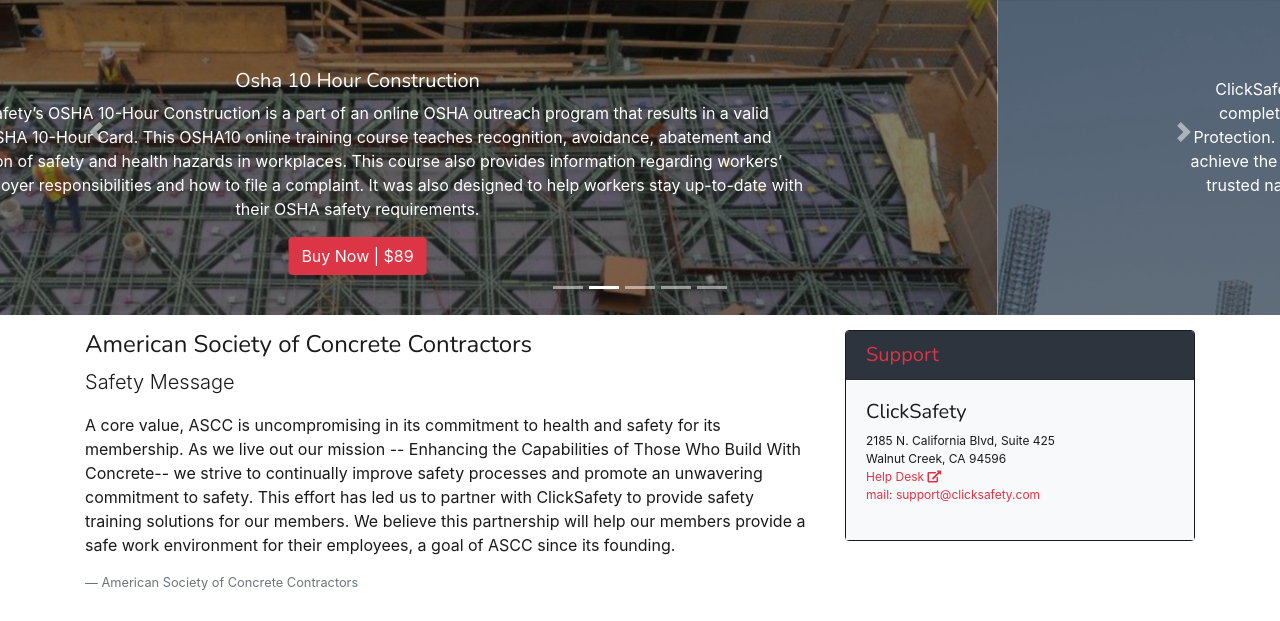
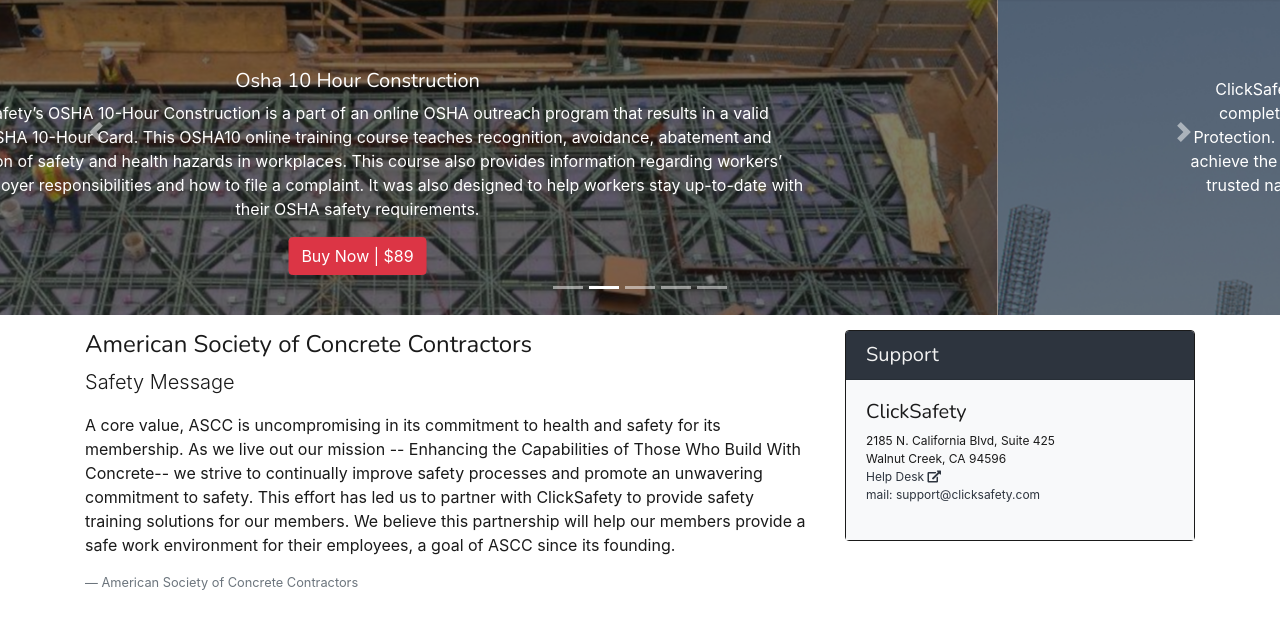
Before and after one commit to Daniel-Alegria/ascc, a website: page index.html in a window 1280 px wide. Shown: the part 126-747 px from the top of the page. Drawn offline with nearby package versions, Linux system fonts and the light colour scheme.

Commit message:
Changed support header color to white

```diff
--- a/scss/_content.scss
+++ b/scss/_content.scss
@@ -18,11 +18,11 @@
   }
   .card-header {
     background-color: $support-header-bg;
-    color: $light-red;
+    color: $gray-200;
     a {
-      color: $light-red !important;
+      color: $gray-200 !important;
       &:hover {
-        color: darken($light-red, 10%);
+        color: darken($gray-200, 10%);
       }
     }
   }
--- a/scss/_variables.scss
+++ b/scss/_variables.scss
@@ -2,6 +2,7 @@
 // ----------
 
 // Color System
+$dark-blue: #205779;
 $blue: #007bff;
 $light-blue: #5aa0c1;
 $dark-blue: #2d343e;
@@ -111,7 +112,7 @@
 $support-border-color: $gray-900;
 $support-header-bg: $dark-blue;
 $support-bg: $gray-100;
-$support-link-color: $light-red;
+$support-link-color: $dark-blue;
 $support-color: $gray-900;
 $support-header-font-size: 1rem;
 $support-font-size: 0.75rem;
```
Also changed, not shown: css/custom.css.
